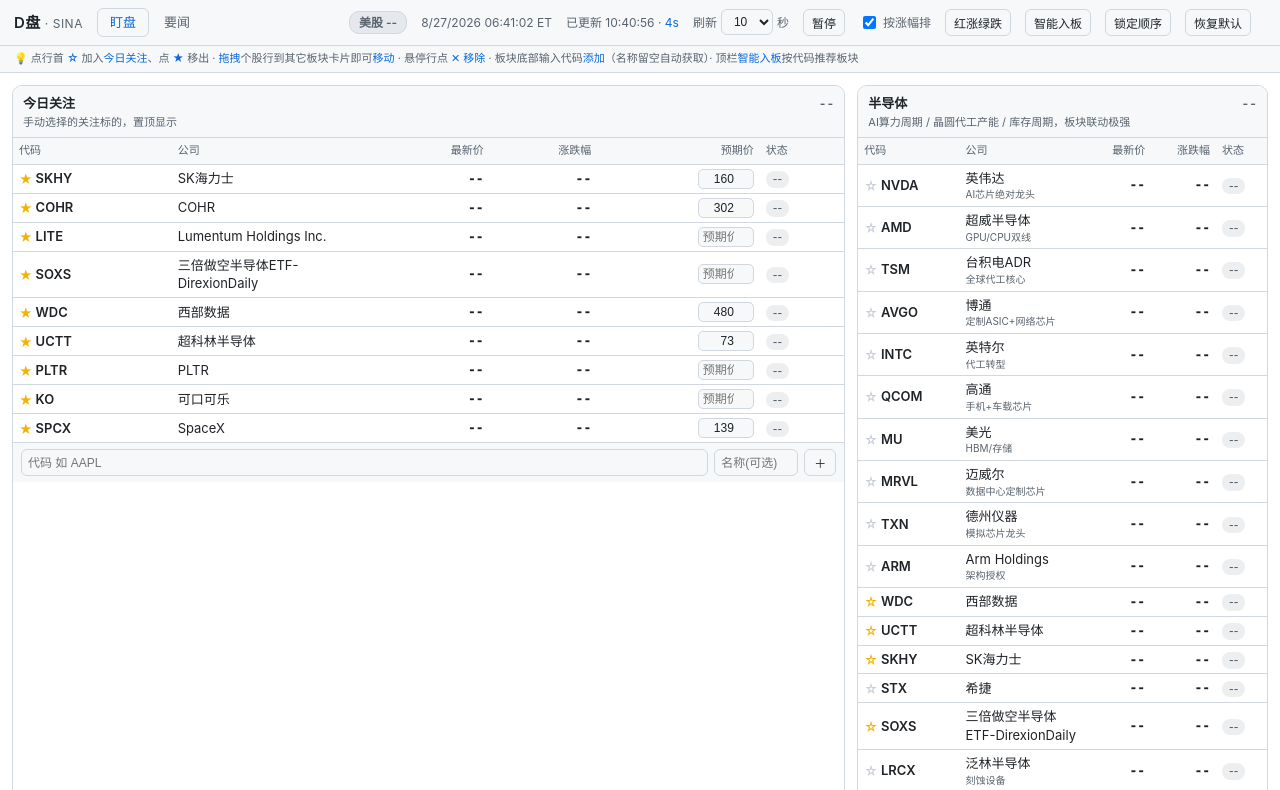
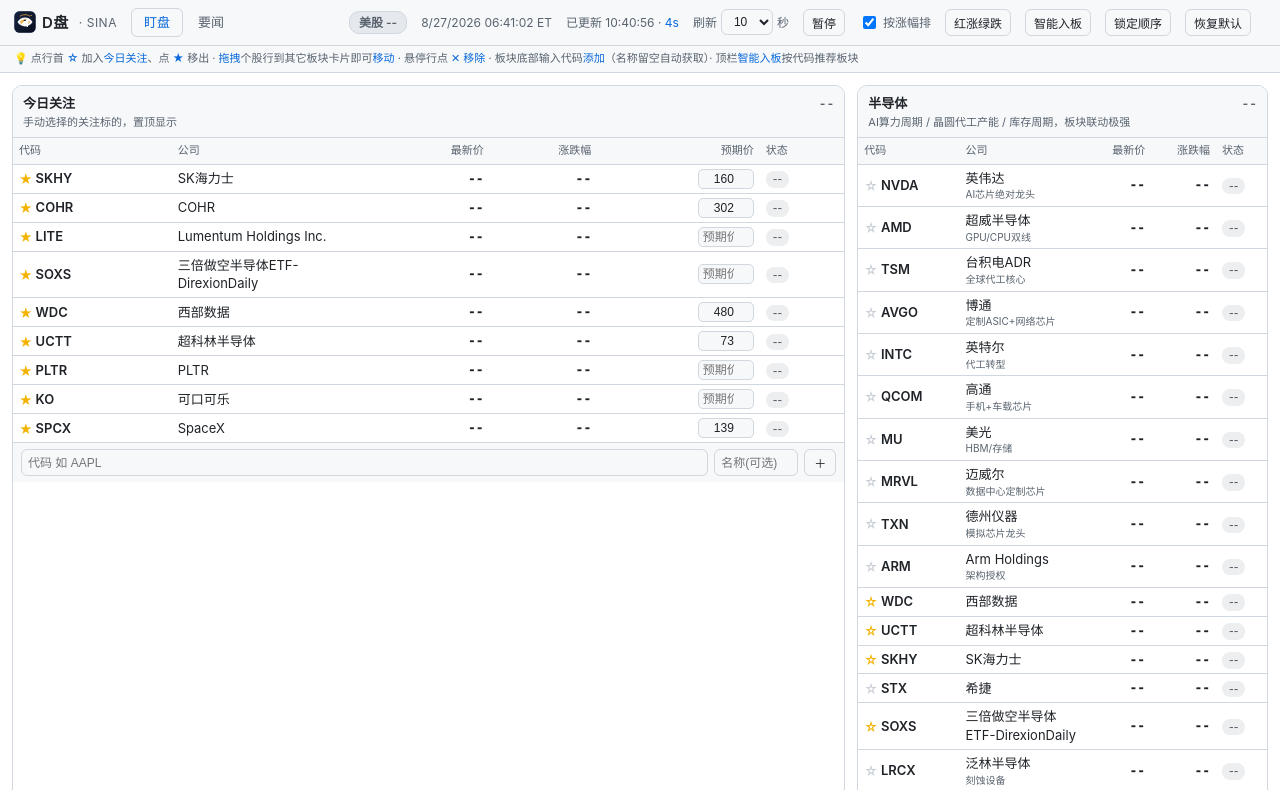
Before and after one commit to tsuliuchao/WallHawk, a Flask app: page / in a window 1280 px wide. Shown: the top 790 px of the page. Run offline with Flask 3, Linux system fonts and the light colour scheme; data that the repository does not hold is empty.

Commit message:
Add logo to top bar, favicon and README
Wire WallHawk logo into the dashboard/news top bar, favicon,
and both README files. Serve assets via a Flask static route.

Co-Authored-By: Claude <noreply@anthropic.com>

```diff
--- a/app.py
+++ b/app.py
@@ -20,7 +20,7 @@ import os
 import threading
 import time
 
-from flask import Flask, jsonify, render_template, request
+from flask import Flask, jsonify, render_template, request, send_from_directory
 
 from config import Config
 from sectors import SECTORS
@@ -157,6 +157,15 @@ def fetch_all() -> dict:
         with _cache["lock"]:
             _cache["err"] = str(e)
         return _cache["data"]
+
+
+# ---------------- 静态资源（logo 等） ----------------
+ASSETS_DIR = os.path.join(os.path.dirname(os.path.abspath(__file__)), "assets")
+
+
+@app.route("/assets/<path:filename>")
+def assets(filename):
+    return send_from_directory(ASSETS_DIR, filename)
 
 
 # ---------------- 路由 ----------------
--- a/templates/index.html
+++ b/templates/index.html
@@ -4,6 +4,7 @@
 <meta charset="utf-8">
 <meta name="viewport" content="width=device-width,initial-scale=1">
 <title>美股板块盯盘</title>
+<link rel="icon" type="image/svg+xml" href="/assets/logo-icon.svg">
 <style>
   :root{
     --bg:#ffffff; --panel:#ffffff; --panel2:#f6f8fa; --border:#d0d7de;
@@ -22,7 +23,8 @@
   /* 顶栏 */
   #bar{position:sticky;top:0;z-index:20;display:flex;flex-wrap:wrap;gap:10px 14px;
     align-items:center;padding:8px 14px;background:#f6f8fa;border-bottom:1px solid var(--border)}
-  .brand{font-size:15px;font-weight:600;letter-spacing:.5px}
+  .brand{font-size:15px;font-weight:600;letter-spacing:.5px;display:flex;align-items:center;gap:6px}
+  .brand img{width:22px;height:22px;border-radius:5px;vertical-align:middle}
   .brand .src{color:var(--muted);font-weight:400;font-size:12px;margin-left:4px}
   .controls{display:flex;flex-wrap:wrap;gap:10px 14px;align-items:center;margin-left:auto}
   .controls label{color:var(--muted);display:flex;align-items:center;gap:4px;font-size:12px}
@@ -141,7 +143,7 @@
 </head>
 <body>
 <header id="bar">
-  <div class="brand">D盘<span class="src" id="srcTag"></span></div>
+  <div class="brand"><img src="/assets/logo-icon.svg" alt="WallHawk">D盘<span class="src" id="srcTag"></span></div>
   <nav class="tabs">
     <a href="/" class="active">盯盘</a>
     <a href="/news">要闻</a>
--- a/templates/news.html
+++ b/templates/news.html
@@ -4,6 +4,7 @@
 <meta charset="utf-8">
 <meta name="viewport" content="width=device-width,initial-scale=1">
 <title>财经·地缘要闻</title>
+<link rel="icon" type="image/svg+xml" href="/assets/logo-icon.svg">
 <style>
   :root{
     --bg:#ffffff; --panel:#ffffff; --panel2:#f6f8fa; --border:#d0d7de;
@@ -19,7 +20,8 @@
   /* 顶栏（复用盯盘页风格） */
   #bar{position:sticky;top:0;z-index:20;display:flex;flex-wrap:wrap;gap:10px 14px;
     align-items:center;padding:8px 14px;background:#f6f8fa;border-bottom:1px solid var(--border)}
-  .brand{font-size:15px;font-weight:600;letter-spacing:.5px}
+  .brand{font-size:15px;font-weight:600;letter-spacing:.5px;display:flex;align-items:center;gap:6px}
+  .brand img{width:22px;height:22px;border-radius:5px;vertical-align:middle}
   .brand .src{color:var(--muted);font-weight:400;font-size:12px;margin-left:4px}
   .tabs{display:flex;gap:2px;margin-right:14px}
   .tabs a{padding:4px 12px;border-radius:6px;font-size:13px;color:var(--muted);border:1px solid transparent}
@@ -68,7 +70,7 @@
 </head>
 <body>
 <header id="bar">
-  <div class="brand">财经·地缘要闻<span class="src" id="srcTag"></span></div>
+  <div class="brand"><img src="/assets/logo-icon.svg" alt="WallHawk">财经·地缘要闻<span class="src" id="srcTag"></span></div>
   <nav class="tabs">
     <a href="/">盯盘</a>
     <a href="/news" class="active">要闻</a>
```
Also changed, not shown: README.md, README_EN.md, assets/logo-icon.png, assets/logo-square.png (added), assets/logo.png.
